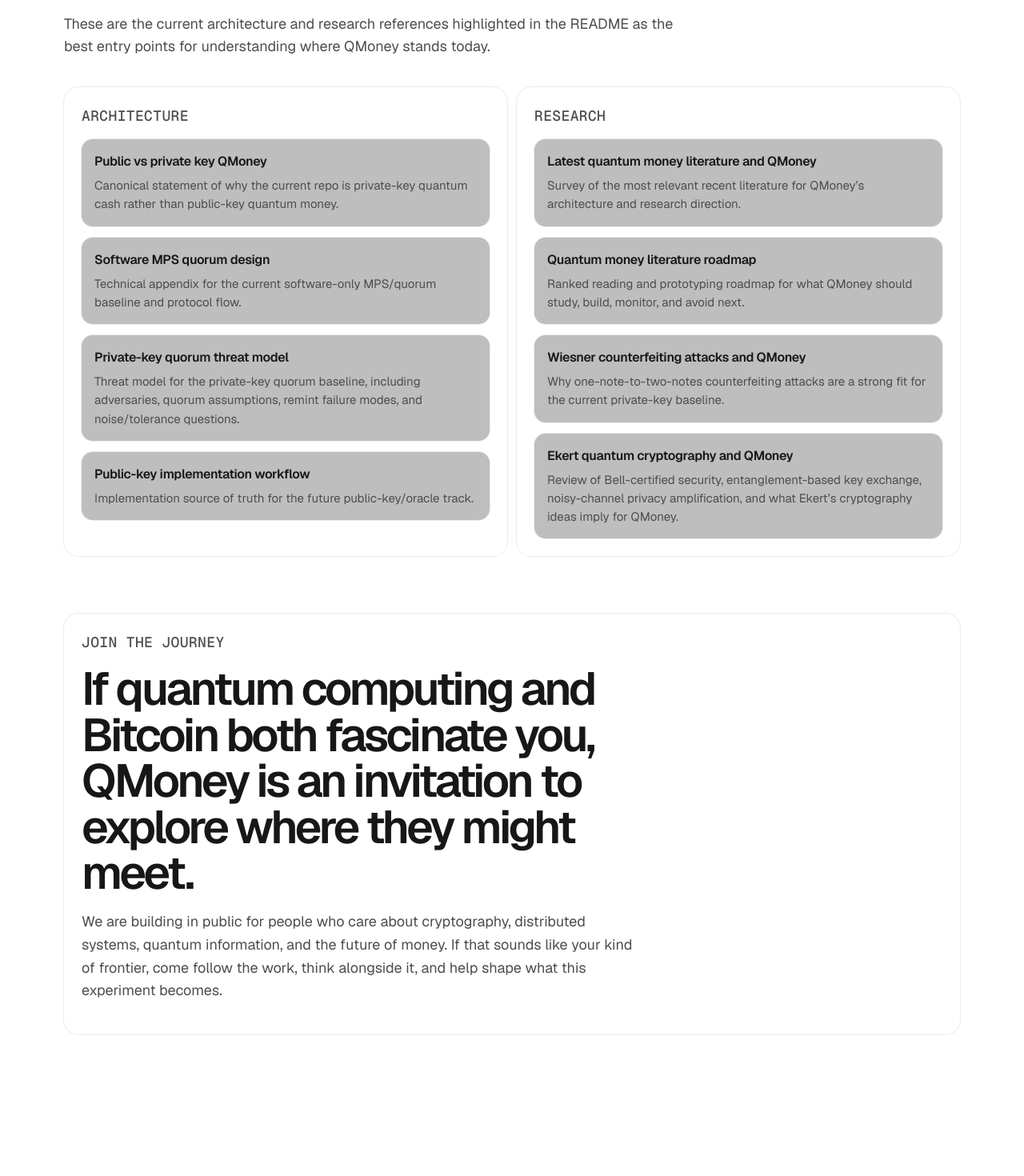
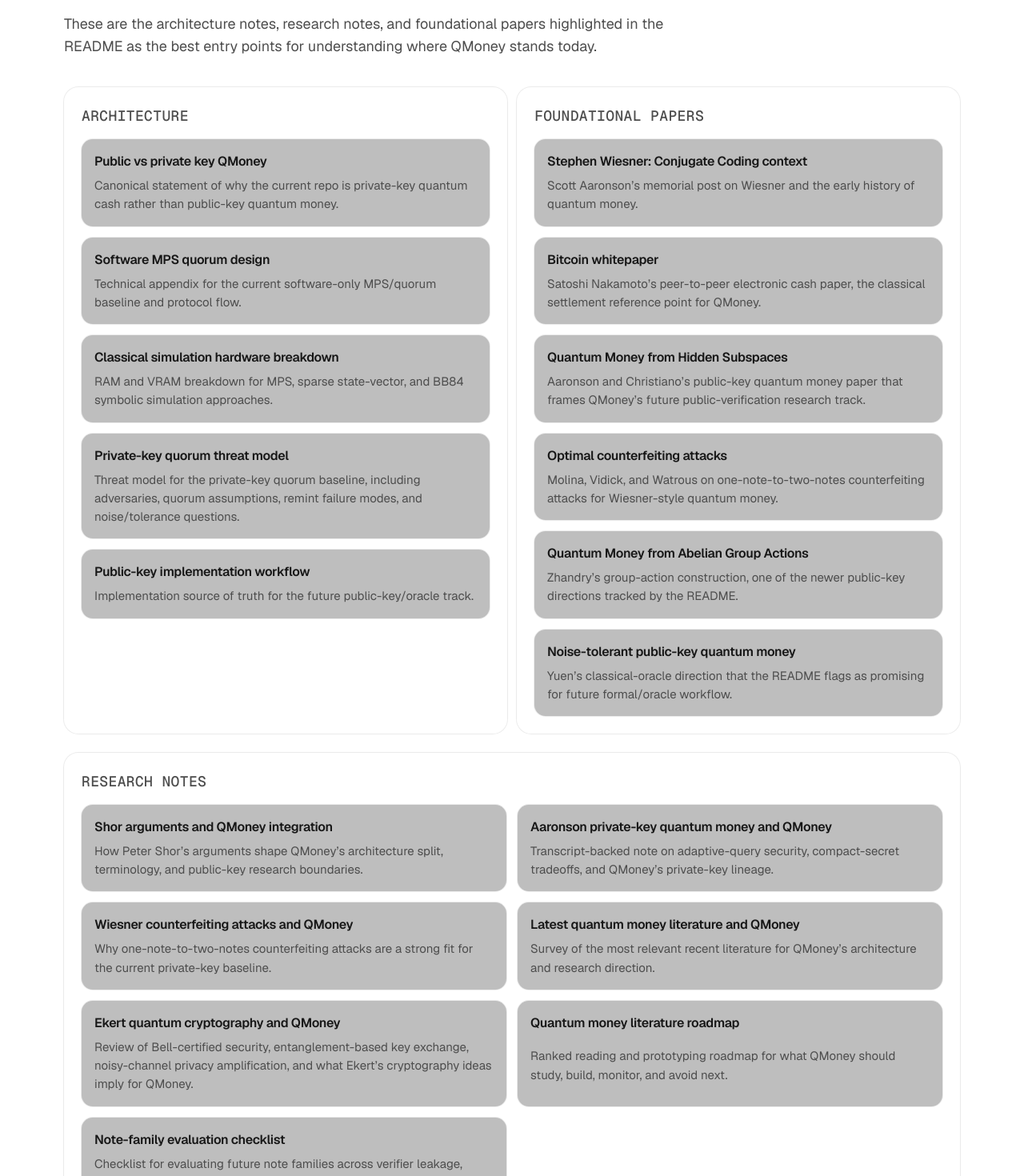
Before and after one commit to runeape-sats/qmoney, a React (Vite) app in the folder website/: page / in a window 1280 px wide. Shown: the part 3800-5270 px from the top of the page at 80% size. Before the commit the page ends 5173 px from the top, so only its background shows below. Built offline with nearby package versions, Linux system fonts and the light colour scheme.

Commit message:
docs: add README-based website reference links

```diff
--- a/website/src/App.css
+++ b/website/src/App.css
@@ -471,6 +471,16 @@
   gap: 14px;
 }
 
+@media (min-width: 901px) {
+  .reference-panel:last-child {
+    grid-column: 1 / -1;
+  }
+
+  .reference-panel:last-child .reference-list {
+    grid-template-columns: repeat(2, minmax(0, 1fr));
+  }
+}
+
 .reference-link {
   display: grid;
   gap: 6px;
--- a/website/src/App.tsx
+++ b/website/src/App.tsx
@@ -40,6 +40,11 @@
         description: 'Technical appendix for the current software-only MPS/quorum baseline and protocol flow.',
       },
       {
+        title: 'Classical simulation hardware breakdown',
+        href: 'https://github.com/runeape-sats/qmoney/blob/main/docs/architecture/classical-simulation-hardware-breakdown.md',
+        description: 'RAM and VRAM breakdown for MPS, sparse state-vector, and BB84 symbolic simulation approaches.',
+      },
+      {
         title: 'Private-key quorum threat model',
         href: 'https://github.com/runeape-sats/qmoney/blob/main/docs/architecture/private-key-quorum-threat-model.md',
         description: 'Threat model for the private-key quorum baseline, including adversaries, quorum assumptions, remint failure modes, and noise/tolerance questions.',
@@ -52,12 +57,67 @@
     ],
   },
   {
-    category: 'Research',
+    category: 'Foundational papers',
     items: [
+      {
+        title: 'Stephen Wiesner: Conjugate Coding context',
+        href: 'https://scottaaronson.blog/?p=5730',
+        description: 'Scott Aaronson’s memorial post on Wiesner and the early history of quantum money.',
+      },
+      {
+        title: 'Bitcoin whitepaper',
+        href: 'https://bitcoin.org/bitcoin.pdf',
+        description: 'Satoshi Nakamoto’s peer-to-peer electronic cash paper, the classical settlement reference point for QMoney.',
+      },
+      {
+        title: 'Quantum Money from Hidden Subspaces',
+        href: 'https://www.scottaaronson.com/papers/moneyfull.pdf',
+        description: 'Aaronson and Christiano’s public-key quantum money paper that frames QMoney’s future public-verification research track.',
+      },
+      {
+        title: 'Optimal counterfeiting attacks',
+        href: 'https://arxiv.org/abs/1202.4010',
+        description: 'Molina, Vidick, and Watrous on one-note-to-two-notes counterfeiting attacks for Wiesner-style quantum money.',
+      },
+      {
+        title: 'Quantum Money from Abelian Group Actions',
+        href: 'https://arxiv.org/abs/2307.12120',
+        description: 'Zhandry’s group-action construction, one of the newer public-key directions tracked by the README.',
+      },
+      {
+        title: 'Noise-tolerant public-key quantum money',
+        href: 'https://arxiv.org/abs/2407.06463',
+        description: 'Yuen’s classical-oracle direction that the README flags as promising for future formal/oracle workflow.',
+      },
+    ],
+  },
+  {
+    category: 'Research notes',
+    items: [
+      {
+        title: 'Shor arguments and QMoney integration',
+        href: 'https://github.com/runeape-sats/qmoney/blob/main/docs/research/shor-arguments-and-qmoney-integration.md',
+        description: 'How Peter Shor’s arguments shape QMoney’s architecture split, terminology, and public-key research boundaries.',
+      },
+      {
+        title: 'Aaronson private-key quantum money and QMoney',
+        href: 'https://github.com/runeape-sats/qmoney/blob/main/docs/research/aaronson-private-key-quantum-money-and-qmoney.md',
+        description: 'Transcript-backed note on adaptive-query security, compact-secret tradeoffs, and QMoney’s private-key lineage.',
+      },
+      {
+        title: 'Wiesner counterfeiting attacks and QMoney',
+        href: 'https://github.com/runeape-sats/qmoney/blob/main/docs/research/wiesner-counterfeiting-attacks-and-qmoney.md',
+        description: 'Why one-note-to-two-notes counterfeiting attacks are a strong fit for the current private-key baseline.',
+      },
       {
         title: 'Latest quantum money literature and QMoney',
         href: 'https://github.com/runeape-sats/qmoney/blob/main/docs/research/latest-quantum-money-literature-and-qmoney.md',
         description: 'Survey of the most relevant recent literature for QMoney’s architecture and research direction.',
+      },
+      {
+        title: 'Ekert quantum cryptography and QMoney',
+        href: 'https://github.com/runeape-sats/qmoney/blob/main/docs/research/ekert-quantum-cryptography-and-qmoney.md',
+        description: 'Review of Bell-certified security, entanglement-based key exchange, noisy-channel privacy amplification, and what Ekert’s cryptography ideas imply for QMoney.',
       },
       {
         title: 'Quantum money literature roadmap',
@@ -65,14 +125,9 @@
         description: 'Ranked reading and prototyping roadmap for what QMoney should study, build, monitor, and avoid next.',
       },
       {
-        title: 'Wiesner counterfeiting attacks and QMoney',
-        href: 'https://github.com/runeape-sats/qmoney/blob/main/docs/research/wiesner-counterfeiting-attacks-and-qmoney.md',
-        description: 'Why one-note-to-two-notes counterfeiting attacks are a strong fit for the current private-key baseline.',
-      },
-      {
-        title: 'Ekert quantum cryptography and QMoney',
-        href: 'https://github.com/runeape-sats/qmoney/blob/main/docs/research/ekert-quantum-cryptography-and-qmoney.md',
-        description: 'Review of Bell-certified security, entanglement-based key exchange, noisy-channel privacy amplification, and what Ekert’s cryptography ideas imply for QMoney.',
+        title: 'Note-family evaluation checklist',
+        href: 'https://github.com/runeape-sats/qmoney/blob/main/docs/research/note-family-evaluation-checklist.md',
+        description: 'Checklist for evaluating future note families across verifier leakage, coherence sensitivity, public/private status, and repo integration.',
       },
     ],
   },
@@ -441,8 +496,8 @@
           <div className="section-copy">
             <p className="section-kicker">References</p>
             <p className="section-body">
-              These are the current architecture and research references highlighted in the README as
-              the best entry points for understanding where QMoney stands today.
+              These are the architecture notes, research notes, and foundational papers highlighted in
+              the README as the best entry points for understanding where QMoney stands today.
             </p>
           </div>
 
```
Also changed, not shown: 1 other file (tests, documents, lock files or other folders).
